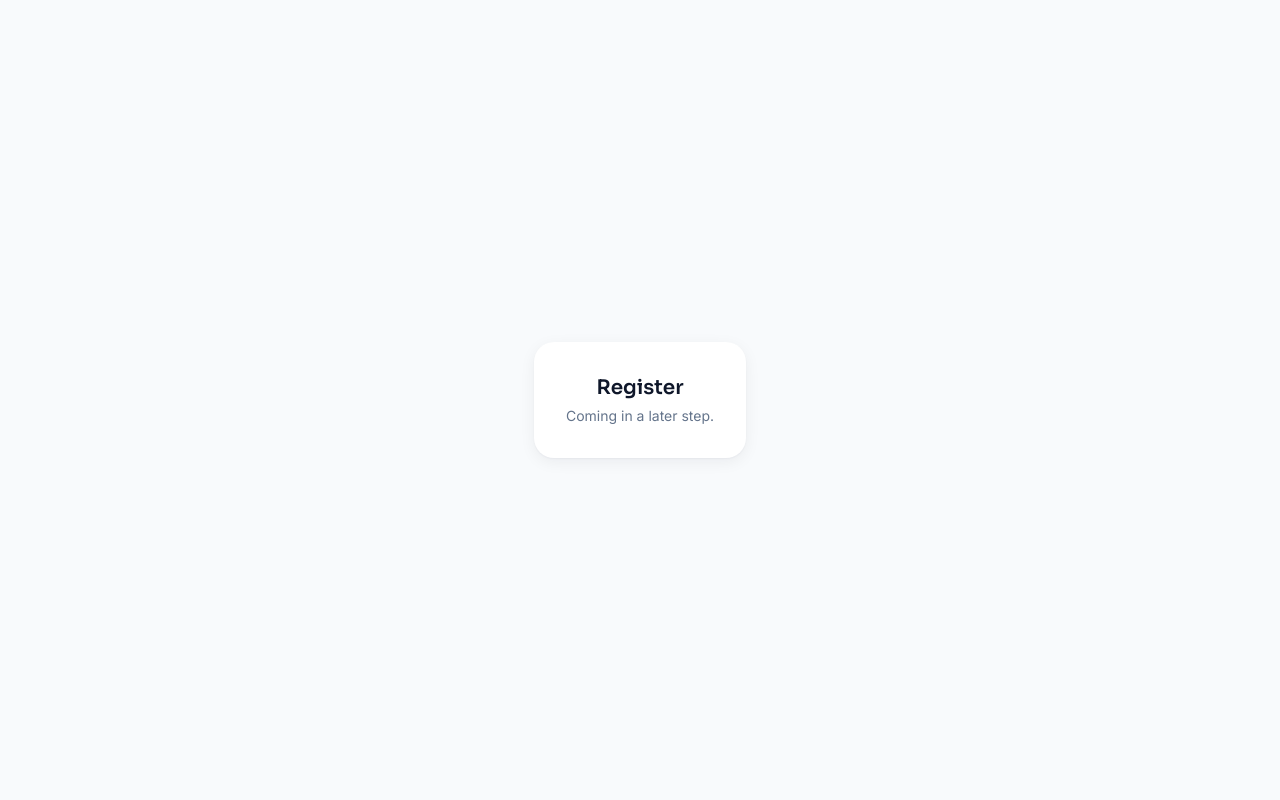
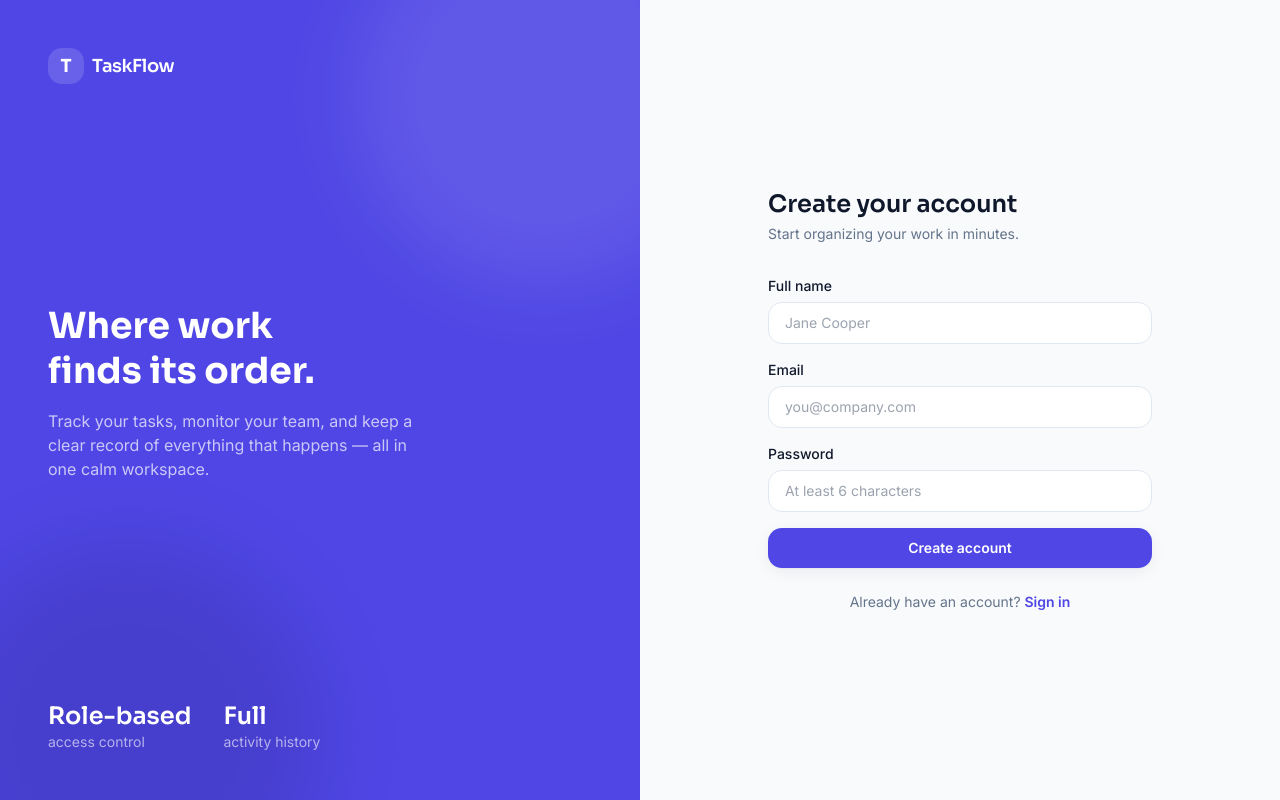
Before and after one commit to SumitPokhriyal5/task-manager, a React app in the folder frontend/: page /register in a window 1280 px wide. Built offline with nearby package versions, Linux system fonts and the light colour scheme; no server answers; the HTML template or start-up script is replaced by a standard one.

Commit message:
add login and register pages with shared auth layout

```diff
--- a/frontend/src/App.jsx
+++ b/frontend/src/App.jsx
@@ -1,6 +1,8 @@
 import { Routes, Route, Navigate } from "react-router-dom";
 import ProtectedRoute from "./routes/ProtectedRoute";
 import AdminRoute from "./routes/AdminRoute";
+import Login from "./pages/Login";
+import Register from "./pages/Register";
 
 const Placeholder = ({ label }) => (
   <div className="min-h-screen grid place-items-center">
@@ -14,8 +16,8 @@ const Placeholder = ({ label }) => (
 function App() {
   return (
     <Routes>
-      <Route path="/login" element={<Placeholder label="Login" />} />
-      <Route path="/register" element={<Placeholder label="Register" />} />
+      <Route path="/login" element={<Login />} />
+      <Route path="/register" element={<Register />} />
 
       <Route element={<ProtectedRoute />}>
         <Route path="/dashboard" element={<Placeholder label="My Tasks" />} />
--- /dev/null
+++ b/frontend/src/components/AuthLayout.jsx
@@ -0,0 +1,48 @@
+const AuthLayout = ({ children }) => (
+  <div className="min-h-screen lg:grid lg:grid-cols-2">
+    <div className="relative hidden lg:flex flex-col justify-between overflow-hidden bg-primary p-12 text-white">
+      <div className="absolute -top-24 -right-24 h-96 w-96 rounded-full bg-white/10 blur-2xl" />
+      <div className="absolute -bottom-32 -left-16 h-96 w-96 rounded-full bg-black/10 blur-2xl" />
+
+      <div className="relative flex items-center gap-2">
+        <div className="grid h-9 w-9 place-items-center rounded-xl bg-white/15 backdrop-blur">
+          <span className="font-display text-lg font-bold">T</span>
+        </div>
+        <span className="font-display text-lg font-semibold tracking-tight">
+          TaskFlow
+        </span>
+      </div>
+
+      <div className="relative">
+        <h1 className="font-display text-4xl font-bold leading-tight">
+          Where work
+          <br />
+          finds its order.
+        </h1>
+        <p className="mt-4 max-w-sm text-white/70">
+          Track your tasks, monitor your team, and keep a clear record of
+          everything that happens — all in one calm workspace.
+        </p>
+      </div>
+
+      <div className="relative flex gap-8 text-sm text-white/60">
+        <div>
+          <p className="font-display text-2xl font-semibold text-white">
+            Role-based
+          </p>
+          <p>access control</p>
+        </div>
+        <div>
+          <p className="font-display text-2xl font-semibold text-white">Full</p>
+          <p>activity history</p>
+        </div>
+      </div>
+    </div>
+
+    <div className="flex min-h-screen items-center justify-center bg-slatebg p-6 lg:min-h-0">
+      <div className="w-full max-w-sm animate-fade-in">{children}</div>
+    </div>
+  </div>
+);
+
+export default AuthLayout;
--- /dev/null
+++ b/frontend/src/components/Spinner.jsx
@@ -0,0 +1,19 @@
+const Spinner = ({ className = "h-4 w-4" }) => (
+  <svg className={`animate-spin ${className}`} viewBox="0 0 24 24" fill="none">
+    <circle
+      className="opacity-25"
+      cx="12"
+      cy="12"
+      r="10"
+      stroke="currentColor"
+      strokeWidth="4"
+    />
+    <path
+      className="opacity-90"
+      fill="currentColor"
+      d="M4 12a8 8 0 018-8v4a4 4 0 00-4 4H4z"
+    />
+  </svg>
+);
+
+export default Spinner;
--- /dev/null
+++ b/frontend/src/pages/Login.jsx
@@ -0,0 +1,114 @@
+import { useState } from "react";
+import { Link, useNavigate } from "react-router-dom";
+import { useAuth } from "../context/useAuth";
+import AuthLayout from "../components/AuthLayout";
+import Spinner from "../components/Spinner";
+
+const Login = () => {
+  const { login } = useAuth();
+  const navigate = useNavigate();
+
+  const [form, setForm] = useState({ email: "", password: "" });
+  const [error, setError] = useState("");
+  const [submitting, setSubmitting] = useState(false);
+
+  const update = (e) => setForm({ ...form, [e.target.name]: e.target.value });
+
+  const handleSubmit = async (e) => {
+    e.preventDefault();
+    setError("");
+    setSubmitting(true);
+    try {
+      const user = await login(form.email, form.password);
+      navigate(user.role === "Admin" ? "/admin" : "/dashboard", {
+        replace: true,
+      });
+    } catch (err) {
+      setError(err.message);
+    } finally {
+      setSubmitting(false);
+    }
+  };
+
+  return (
+    <AuthLayout>
+      <div className="mb-8">
+        <h2 className="font-display text-2xl font-semibold text-ink">
+          Welcome back
+        </h2>
+        <p className="mt-1 text-sm text-muted">
+          Sign in to pick up where you left off.
+        </p>
+      </div>
+
+      {error && (
+        <div className="mb-5 rounded-xl border border-danger/20 bg-danger-soft px-4 py-3 text-sm text-danger">
+          {error}
+        </div>
+      )}
+
+      <form onSubmit={handleSubmit} className="space-y-4">
+        <div>
+          <label
+            className="mb-1.5 block text-sm font-medium text-ink"
+            htmlFor="email"
+          >
+            Email
+          </label>
+          <input
+            id="email"
+            name="email"
+            type="email"
+            required
+            value={form.email}
+            onChange={update}
+            placeholder="you@company.com"
+            className="w-full rounded-xl border border-line bg-surface px-4 py-2.5 text-sm transition focus:border-primary"
+            autoComplete="email"
+          />
+        </div>
+
+        <div>
+          <label
+            className="mb-1.5 block text-sm font-medium text-ink"
+            htmlFor="password"
+          >
+            Password
+          </label>
+          <input
+            id="password"
+            name="password"
+            type="password"
+            required
+            value={form.password}
+            onChange={update}
+            placeholder="••••••••"
+            className="w-full rounded-xl border border-line bg-surface px-4 py-2.5 text-sm transition focus:border-primary"
+            autoComplete="current-password"
+          />
+        </div>
+
+        <button
+          type="submit"
+          disabled={submitting}
+          className="flex w-full items-center justify-center gap-2 rounded-xl bg-primary px-4 py-2.5 text-sm font-semibold text-white shadow-card transition hover:bg-primary-hover disabled:cursor-not-allowed disabled:opacity-60"
+        >
+          {submitting && <Spinner />}
+          {submitting ? "Signing in…" : "Sign in"}
+        </button>
+      </form>
+
+      <p className="mt-6 text-center text-sm text-muted">
+        New here?{" "}
+        <Link
+          to="/register"
+          className="font-semibold text-primary hover:text-primary-hover"
+        >
+          Create an account
+        </Link>
+      </p>
+    </AuthLayout>
+  );
+};
+
+export default Login;
--- /dev/null
+++ b/frontend/src/pages/Register.jsx
@@ -0,0 +1,135 @@
+import { useState } from "react";
+import { Link, useNavigate } from "react-router-dom";
+import { useAuth } from "../context/useAuth";
+import AuthLayout from "../components/AuthLayout";
+import Spinner from "../components/Spinner";
+
+const Register = () => {
+  const { register } = useAuth();
+  const navigate = useNavigate();
+
+  const [form, setForm] = useState({ name: "", email: "", password: "" });
+  const [error, setError] = useState("");
+  const [submitting, setSubmitting] = useState(false);
+
+  const update = (e) => setForm({ ...form, [e.target.name]: e.target.value });
+
+  const handleSubmit = async (e) => {
+    e.preventDefault();
+    setError("");
+    setSubmitting(true);
+    try {
+      const user = await register(form);
+      navigate(user.role === "Admin" ? "/admin" : "/dashboard", {
+        replace: true,
+      });
+    } catch (err) {
+      setError(err.message);
+    } finally {
+      setSubmitting(false);
+    }
+  };
+
+  return (
+    <AuthLayout>
+      <div className="mb-8">
+        <h2 className="font-display text-2xl font-semibold text-ink">
+          Create your account
+        </h2>
+        <p className="mt-1 text-sm text-muted">
+          Start organizing your work in minutes.
+        </p>
+      </div>
+
+      {error && (
+        <div className="mb-5 rounded-xl border border-danger/20 bg-danger-soft px-4 py-3 text-sm text-danger">
+          {error}
+        </div>
+      )}
+
+      <form onSubmit={handleSubmit} className="space-y-4">
+        <div>
+          <label
+            className="mb-1.5 block text-sm font-medium text-ink"
+            htmlFor="name"
+          >
+            Full name
+          </label>
+          <input
+            id="name"
+            name="name"
+            type="text"
+            required
+            value={form.name}
+            onChange={update}
+            placeholder="Jane Cooper"
+            className="w-full rounded-xl border border-line bg-surface px-4 py-2.5 text-sm transition focus:border-primary"
+            autoComplete="name"
+          />
+        </div>
+
+        <div>
+          <label
+            className="mb-1.5 block text-sm font-medium text-ink"
+            htmlFor="email"
+          >
+            Email
+          </label>
+          <input
+            id="email"
+            name="email"
+            type="email"
+            required
+            value={form.email}
+            onChange={update}
+            placeholder="you@company.com"
+            className="w-full rounded-xl border border-line bg-surface px-4 py-2.5 text-sm transition focus:border-primary"
+            autoComplete="email"
+          />
+        </div>
+
+        <div>
+          <label
+            className="mb-1.5 block text-sm font-medium text-ink"
+            htmlFor="password"
+          >
+            Password
+          </label>
+          <input
+            id="password"
+            name="password"
+            type="password"
+            required
+            minLength={6}
+            value={form.password}
+            onChange={update}
+            placeholder="At least 6 characters"
+            className="w-full rounded-xl border border-line bg-surface px-4 py-2.5 text-sm transition focus:border-primary"
+            autoComplete="new-password"
+          />
+        </div>
+
+        <button
+          type="submit"
+          disabled={submitting}
+          className="flex w-full items-center justify-center gap-2 rounded-xl bg-primary px-4 py-2.5 text-sm font-semibold text-white shadow-card transition hover:bg-primary-hover disabled:cursor-not-allowed disabled:opacity-60"
+        >
+          {submitting && <Spinner />}
+          {submitting ? "Creating account…" : "Create account"}
+        </button>
+      </form>
+
+      <p className="mt-6 text-center text-sm text-muted">
+        Already have an account?{" "}
+        <Link
+          to="/login"
+          className="font-semibold text-primary hover:text-primary-hover"
+        >
+          Sign in
+        </Link>
+      </p>
+    </AuthLayout>
+  );
+};
+
+export default Register;
```
Also changed, not shown: 1 other file (tests, documents, lock files or other folders).
